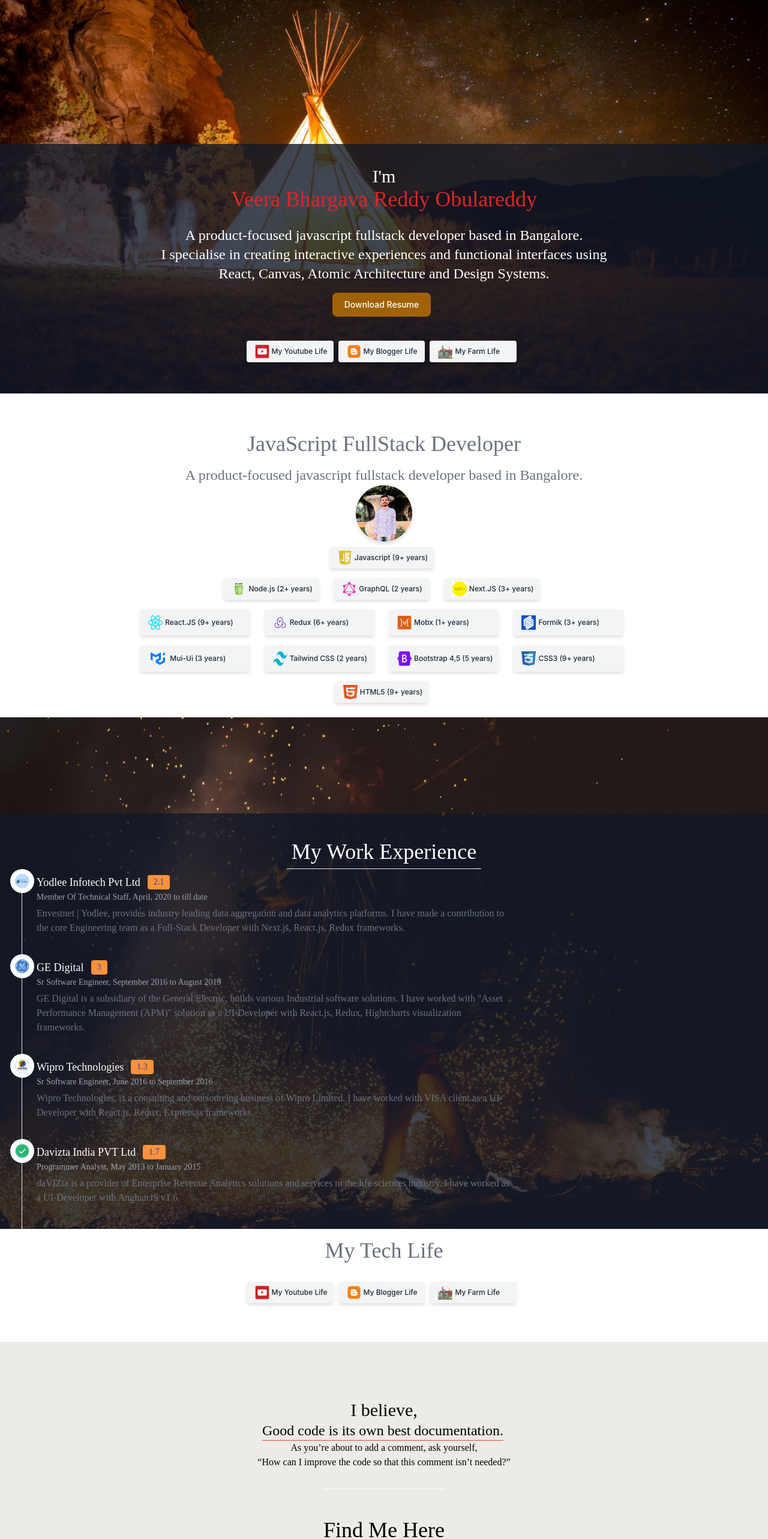
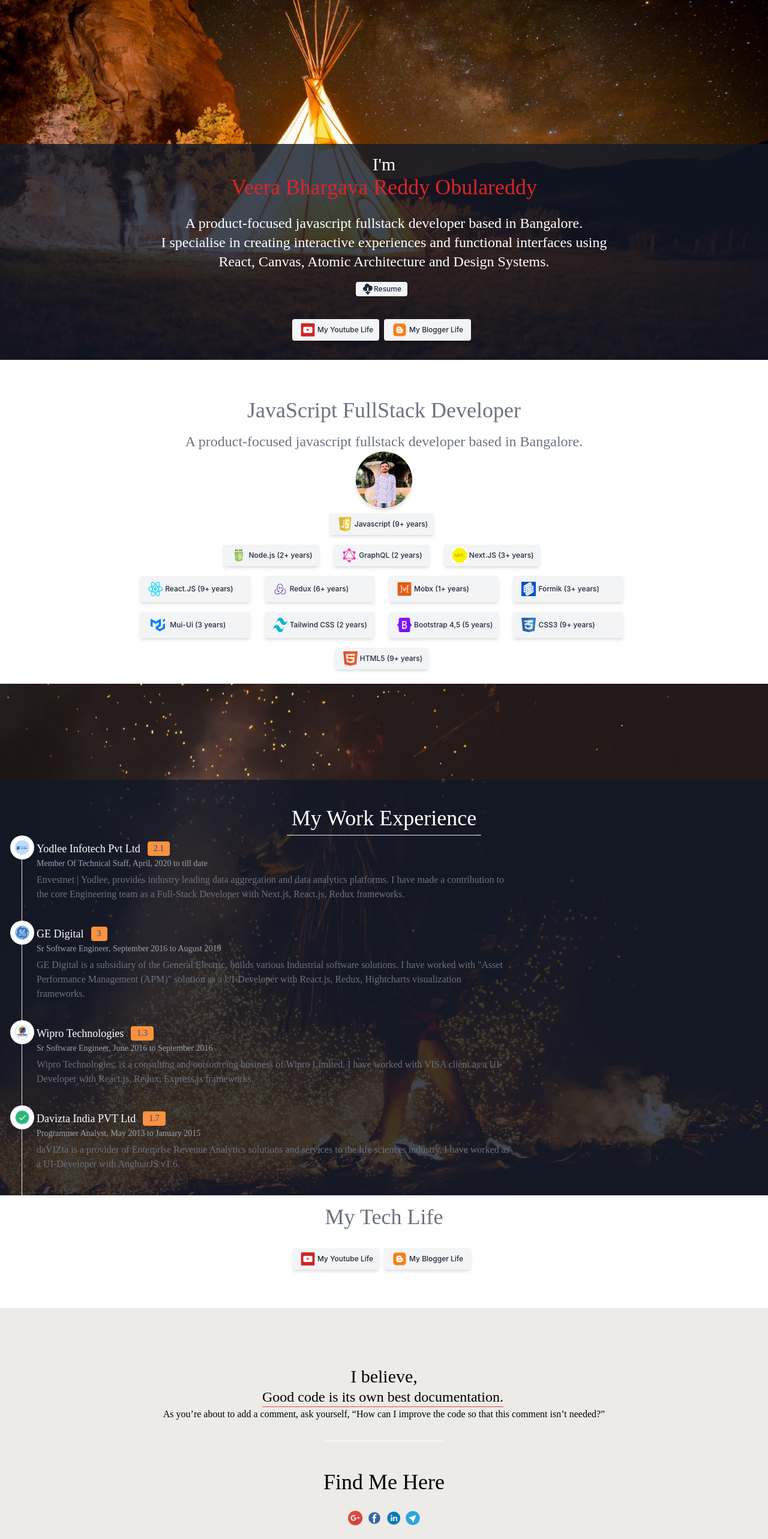
Before and after one commit to obulareddyveera/mytechlife, a Next.js app: page / in a window 1280 px wide. Shown: the top 2566 px of the page at 60% size. Built offline with nearby package versions, Linux system fonts and the light colour scheme.

Commit message:
fixed mobile  first issues

```diff
--- a/components/badge/index.js
+++ b/components/badge/index.js
@@ -1,12 +1,12 @@
 import React from 'react'
 import ReactTooltip from "react-tooltip";
 
-const MtlBadge = ({ children, tooltip, path, id, ...props }) => {
+const MtlBadge = ({ children, tooltip, path, id, className, ...props }) => {
     return (
         <>
             <span
                 data-for={`${id}_MtlBadgeTooltip`}
-                className="text-gray-800 text-xs shadow-md font-medium inline-flex items-center px-2.5 py-0.5 break-words rounded mr-2 bg-gray-100  dark:bg-gray-700 dark:text-gray-300"
+                className={`text-gray-800 text-xs shadow-md font-medium inline-flex items-center px-2.5 py-0.5 break-words rounded mr-2 bg-gray-100  dark:bg-gray-700 dark:text-gray-300 ${className}`}
             >
                 {path && <img className="w-6 h-6 m-1" src={path} />}
                 {children}
--- a/projects/profile/intro/index.js
+++ b/projects/profile/intro/index.js
@@ -11,7 +11,7 @@
             style={{ backgroundImage: "url('./images/background/myTechLife.jpeg')" }}
         >
             <div className="flex flex-col items-center justify-around md:justify-center pt-[5rem]">
-                <div className="p-5 text-2xl text-white bg-gray-900 w-full bg-opacity-80 mt-[10rem]">
+                <div className="text-2xl text-white bg-gray-900 w-full bg-opacity-80 mt-[10rem]">
                     <div className="flex flex-col items-center justify-around p-4">
                         <p className="font-MsMadi md:text-3xl">I'm</p>
                         <p className="font-MsMadi text-2xl md:text-4xl text-center text-red-400 md:text-red-600">
@@ -25,19 +25,21 @@
                             I specialise in creating interactive experiences and functional interfaces using React, Canvas, Atomic Architecture and Design Systems.
                         </p>
                         <div className="flex justify-center m-4">
-                            <button type="button" className="text-white bg-yellow-700 hover:bg-yellow-800 focus:ring-4 focus:ring-yellow-300 font-medium rounded-lg text-sm px-5 py-2.5 mr-2 mb-2 dark:bg-yellow-600 dark:hover:bg-yellow-700 focus:outline-none dark:focus:ring-yellow-800">
-                                Download Resume
+                            <button type="button">
+                                <MtlBadge id="html5" type='warning' tooltip="HTML5" className="text-blue-600">
+                                    <svg xmlns="http://www.w3.org/2000/svg" class="h-5 w-5" viewBox="0 0 20 20" fill="currentColor">
+                                        <path fill-rule="evenodd" d="M2 9.5A3.5 3.5 0 005.5 13H9v2.586l-1.293-1.293a1 1 0 00-1.414 1.414l3 3a1 1 0 001.414 0l3-3a1 1 0 00-1.414-1.414L11 15.586V13h2.5a4.5 4.5 0 10-.616-8.958 4.002 4.002 0 10-7.753 1.977A3.5 3.5 0 002 9.5zm9 3.5H9V8a1 1 0 012 0v5z" clip-rule="evenodd" />
+                                    </svg>
+                                    Resume
+                                </MtlBadge>
                             </button>
                         </div>
-                <div className="m-4 grid grid-rows-1 grid-cols-3 gap2">
+                        <div className="m-4 grid grid-rows-1 grid-cols-2 gap2">
                             <MtlBadge id="html5" type='warning' path={"./images/icons/youtube.png"} tooltip="HTML5">
                                 My Youtube Life
                             </MtlBadge>
                             <MtlBadge id="html5" type='warning' path={"./images/icons/blogger.png"} tooltip="HTML5">
                                 My Blogger Life
-                    </MtlBadge>
-                    <MtlBadge id="html5" type='warning' path={"./images/icons/farmer.png"} tooltip="HTML5">
-                        My Farm Life
                             </MtlBadge>
                         </div>
                     </div>
--- a/projects/profile/mytechlife/index.js
+++ b/projects/profile/mytechlife/index.js
@@ -10,24 +10,20 @@
                 <div className="p-4 flex justify-center md:justify-end">
                     <h2 className="text-4xl text-center font-MsMadi text-gray-500">My Tech Life</h2>
                 </div>
-                <div className="m-4 grid grid-rows-1 grid-cols-3 gap2">
+                <div className="m-4 grid grid-rows-1 grid-cols-2 gap2">
                     <MtlBadge id="html5" type='warning' path={"./images/icons/youtube.png"} tooltip="HTML5">
                         My Youtube Life
                     </MtlBadge>
                     <MtlBadge id="html5" type='warning' path={"./images/icons/blogger.png"} tooltip="HTML5">
                         My Blogger Life
                     </MtlBadge>
-                    <MtlBadge id="html5" type='warning' path={"./images/icons/farmer.png"} tooltip="HTML5">
-                        My Farm Life
-                    </MtlBadge>
                 </div>
                 <div className="flex flex-col items-center justify-around mt-[3rem] w-full">
-                    <div className="flex flex-col items-center bg-[#ecebe7] w-full p-24 font-RobotoSlab">
+                    <div className="flex flex-col items-center bg-[#ecebe7] w-full font-RobotoSlab p-8 md:p-24">
                         <div className="flex flex-col items-center">
                             <span className="font-MsMadi text-3xl">I believe,</span>
-                            <span className="text-2xl mr-1 border-b border-red-500">Good code is its own best documentation.</span>
-                            <span>As you’re about to add a comment, ask yourself,</span>
-                            <span>“How can I improve the code so that this comment isn’t needed?”</span>
+                            <span className="text-1xl md:text-2xl mr-1 border-b border-red-500">Good code is its own best documentation.</span>
+                            <span>As you’re about to add a comment, ask yourself, “How can I improve the code so that this comment isn’t needed?”</span>
                         </div>
                         <div className="mt-[2rem] border-t border-white pt-12">
                             <span className="font-MsMadi text-4xl">Find Me Here</span>
--- a/projects/profile/techstack/index.js
+++ b/projects/profile/techstack/index.js
@@ -22,14 +22,19 @@
                     Javascript (9+ years)
                 </MtlBadge>
             </div>
-            <div className="m-2 grid grid-rows-1 gap-4 grid-cols-2 md:grid-cols-3 gap4 items-center">
+            <div className="m-2 grid grid-rows-1 grid-cols-2 md:grid-cols-3 gap-1 md:gap-4 items-center">
                 <MtlBadge id="nodeJS" type='warning' path={"./images/icons/nodeJs.png"} tooltip="Node.JS">
                     Node.js (2+ years)
                 </MtlBadge>
                 <MtlBadge id="graphQL" type='warning' path={"./images/icons/graphql.png"} tooltip="GraphQL">
                     GraphQL (2 years)
                 </MtlBadge>
-                <MtlBadge id="nextJS" type='warning' path={"./images/icons/nextJs.jpeg"} tooltip="Next.JS">
+                <MtlBadge id="nextJS" type='warning' path={"./images/icons/nextJs.jpeg"} tooltip="Next.JS" className="hidden md:flex">
+                    Next.JS (3+ years)
+                </MtlBadge>
+            </div>
+            <div className="grid grid-rows-1 grid-cols-1 md:hidden">
+                <MtlBadge id="nextJS" type='warning' path={"./images/icons/nextJs.jpeg"} tooltip="Next.JS" className="visible  md:invisible">
                     Next.JS (3+ years)
                 </MtlBadge>
             </div>
```
Lines whose indentation alone changed are shown as unchanged.
